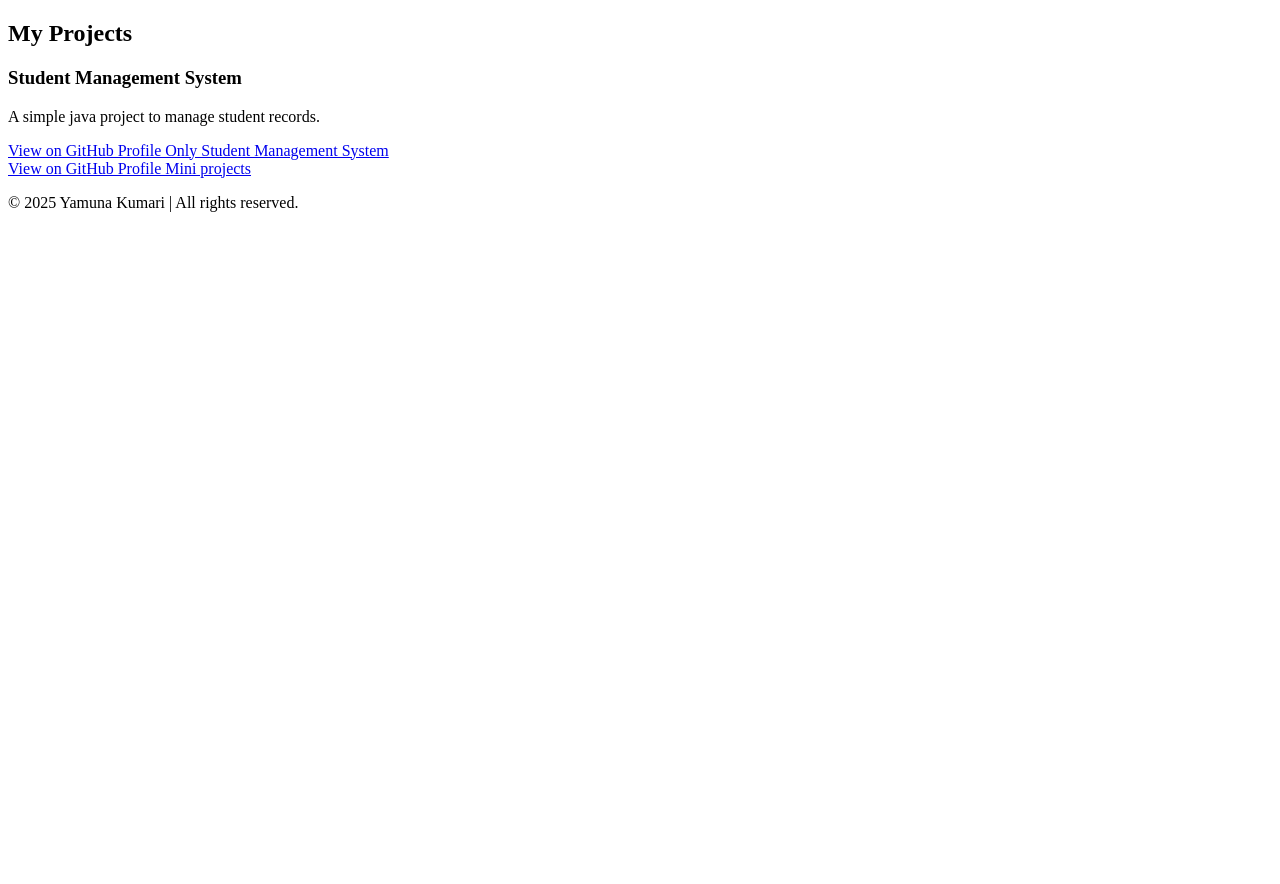
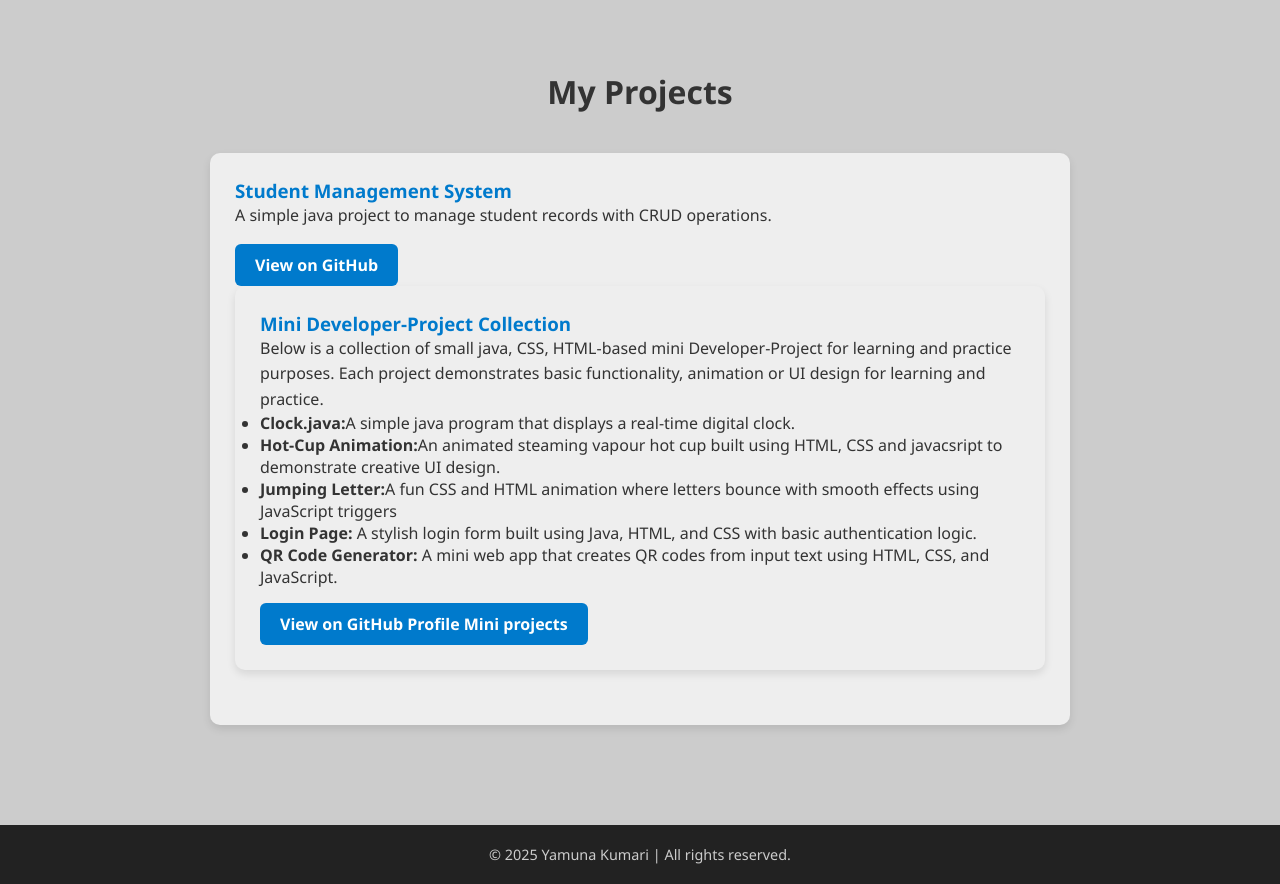
Before and after one commit to yamunakumari890/my-portfolio, a plain HTML site: page projects.html in a window 1280 px wide. Before the commit the page ends 800 px from the top, so only its background shows below. Drawn offline with Linux system fonts and the light colour scheme.

Commit message:
Add projects.html my-portfolio

```diff
--- a/projects.html
+++ b/projects.html
@@ -3,18 +3,29 @@
 <head>
   <meta charset="UTF-8">
   <meta name="viewport" content="width=device-width, initial-scale=1.0">
-  <title>Projects</title>
+  <title>My Projects</title>
+  <link rel="stylesheet" href="style.css">
 </head>
 <body>
   <section class="projects">
     <h2>My Projects</h2>
     <div class="project-card">
-      <h3>Student Management System</h3>
-      <p>A simple java project to manage student records.</p>
-      <a href="https://github.com/yamunakumari890/java-mini-project-.git" target="_blank">View on GitHub Profile Only Student Management System</a>
-      <br>
-      <a href="https://github.com/yamunakumari890/Developer-Project.git">View on GitHub Profile Mini projects</a>
-    </br>
+     <h3>Student Management System</h3>
+      <p>A simple java project to manage student records with CRUD operations.</p>
+      <div> <a href="https://github.com/yamunakumari890/java-mini-project-.git" class="btn" target="_blank">View on GitHub</a></div>
+
+    <div class="project-card">
+      <h3>Mini Developer-Project Collection</h3>
+      <p>Below is a collection of small java, CSS, HTML-based mini Developer-Project for learning and practice purposes. Each project demonstrates basic functionality, animation or UI design for learning and practice.</p>
+      <div class="Project-name">
+      <ul>
+        <li><strong>Clock.java:</strong>A simple java program that displays a real-time digital clock.</li>
+        <li><strong>Hot-Cup Animation:</strong>An animated steaming vapour hot cup built using HTML, CSS and javacsript to demonstrate creative UI design.</li>
+        <li><strong>Jumping Letter:</strong>A fun CSS and HTML animation where letters bounce with smooth effects using JavaScript triggers</li>
+         <li><strong>Login Page:</strong> A stylish login form built using Java, HTML, and CSS with basic authentication logic.</li>
+         <li><strong>QR Code Generator:</strong> A mini web app that creates QR codes from input text using HTML, CSS, and JavaScript.</li>
+      </ul>
+      <a href="https://github.com/yamunakumari890/Developer-Project.git" class="btn" target="_blank">View on GitHub Profile Mini projects </a>
     </div>
   </section>
   <footer>
--- a/style.css
+++ b/style.css
@@ -91,12 +91,14 @@
   font-size: 36px;
   margin-bottom: 20px;
   color: #302b63;
+  text-decoration: underline;
 }
 
 .about p {
   font-size: 18px;
   line-height: 1.6;
   margin-bottom: 20px;
+  font-family: robot;
 }
 
 .skills {
@@ -115,15 +117,72 @@
   border-radius: 20px;
   font-weight: bold;
 }
-h3 {
-  font-size: 30px;
-  margin-bottom: 20px;
-  color: #302b63;
+
+body {
+  font-family: 'Segoe UI', sans-serif;
+  margin: 0;
+  padding: 0;
+  background-color: #ccc;
+  color: #333;
+}
+
+.projects {
+  max-width: 900px;
+  margin: 50px auto;
+  padding: 20px;
+}
+
+h2 {
+  text-align: center;
+  margin-bottom: 40px;
+  font-size: 2em;
+}
+
+.project-card {
+  background-color:#eee;
+  padding: 25px;
+  border-radius: 10px;
+  box-shadow: 0 4px 8px rgba(0,0,0,0.1);
+  margin-bottom: 30px;
+}
+
+.project-card h3 {
+  margin-top: 0;
+  color: #007acc;
+}
+
+.project-card p {
+  line-height: 1.6;
+}
+
+.project-list {
+  padding-left: 20px;
+  margin-top: 15px;
+}
+
+.project-list li {
+  margin-bottom: 10px;
+}
+
+.btn {
+  display: inline-block;
+  margin-top: 15px;
+  padding: 10px 20px;
+  background-color: #007acc;
+  color: #fff;
+  text-decoration: none;
+  border-radius: 6px;
+  transition: background-color 0.3s ease;
+}
+
+.btn:hover {
+  background-color: #005f99;
 }
 
 footer {
+  text-align: center;
+  padding: 20px;
   background-color: #222;
-  color: white;
-  padding: 20px;
-  text-align: center;
+  color: #ccc;
+  font-size: 0.9em;
 }
```
Also changed, not shown: index.html (line endings or trailing spaces).
